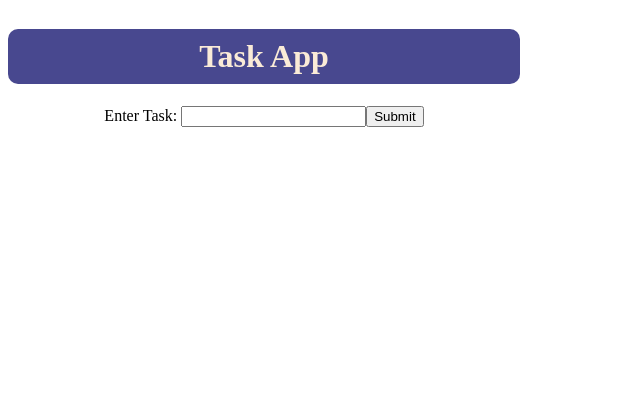
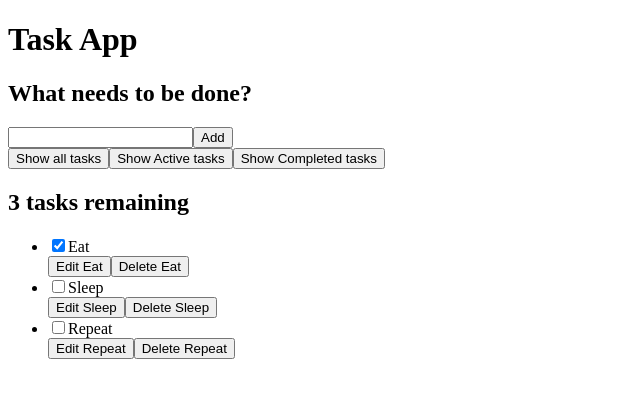
Before and after one commit to SalamanderCtesiphon/task-app, a React (Create React App) app: page / in a window 1280 px wide. Shown: the top 398 px of the page, without its empty margins (0-640 px from the left). Built offline with nearby package versions, Linux system fonts and the light colour scheme.

Commit message:
copied the template from mdn react tutorial

```diff
--- a/src/App.css
+++ /dev/null
@@ -1,44 +0,0 @@
-li {
-    list-style-type: none;
-    margin: 0;
-
-}
-
-.App {
-    display: flex;
-    flex-direction: column;
-    align-items: center;
-    width: 40vw;
-    height: 100%;
-}
-
-h1 {
-   display: flex;
-   align-items: center;
-   justify-content: center;
-   background-color: rgb(72, 72, 143);
-   color: antiquewhite;
-   width: 40vw;
-   height: 55px;
-   border-radius: 10px;
-}
-
-.list {
-    display: flex;
-    flex-direction: column;
-    justify-content: flex-start;
-    width: 20vw;
-}
-
-.listItem {
-    display: flex;
-    align-items: center;
-    justify-content: space-between;
-    border: 1px solid black;
-    margin: 10px;
-    width: 20vw;
-    height: 45px;
-    border-radius: 10px;
-    padding: 8px;
-    box-shadow: 10px 5px 5px darkgrey;
-}
--- a/src/App.js
+++ b/src/App.js
@@ -1,72 +1,98 @@
-import React, { Component } from 'react';
-import uniqid from "uniqid";
-import Overview from './Overview';
-import './App.css';
 
-
-class App extends Component {
-  constructor(props) {
-    super(props);
-
-    this.state = {
-      task: {
-        text: '',
-        id: uniqid()
-      },
-      tasks: [],
-    };
-  }
-
-  handleChange = (e) => {
-    this.setState({
-      task: {
-        text: e.target.value,
-        id: this.state.task.id,
-      },
-    });
-  };
-
-  onSubmitTask = (e) => {
-    e.preventDefault();
-    this.setState({
-      tasks: this.state.tasks.concat(this.state.task),
-      task: {
-        text: '',
-        id: uniqid()
-      },
-    });
-  };
-
-  delTask = (id) => {
-    this.setState({
-      tasks: [...this.state.tasks.filter(task => task.id !== id)]
-    })
-  }
-
-  render() {
-    const { task, tasks } = this.state;
-
-    return (
-      <div className='App'>
-        <div><h1>Task App</h1></div>
-        <form onSubmit={this.onSubmitTask}>
-          <label htmlFor='taskInput'>Enter Task: </label>
-          <input
-            onChange={this.handleChange}
-            value={task.text}
-            type="text"
-            id="taskInput">
-          </input>
-          <button type='submit'>Submit</button>
-        </form>
-        <div className='list'>
-        <Overview tasks={tasks}
-        delTask={this.delTask}/>
-        </div>
+const App = (props) => {
+  return (
+    <div className="todoapp stack-large">
+      <h1>Task App</h1>
+      <form>
+        <h2 className="label-wrapper">
+          <label htmlFor="new-todo-input" className="labe_lg">
+            What needs to be done?
+          </label>
+        </h2>
+        <input
+          type="text"
+          id="new-todo-input"
+          className="input input_lg"
+          name="text"
+          autoComplete="off"
+        />
+        <button type="submit" className="btn btn_primary btn_lg">
+          Add
+        </button>
+      </form>
+      <div className="filters btn-group stack-exception">
+        <button type="button" className="btn toggle-btn" aria-pressed="true">
+          <span className="visually-hidden">Show </span>
+          <span>all</span>
+          <span className="visually-hidden"> tasks</span>
+        </button>
+        <button type="button" className="btn toggle-btn" aria-pressed="false">
+          <span className="visually-hidden">Show </span>
+          <span>Active</span>
+          <span className="visually-hidden"> tasks</span>
+        </button>
+        <button type="button" className="btn toggle-btn" aria-pressed="false">
+          <span className="visually-hidden">Show </span>
+          <span>Completed</span>
+          <span className="visually-hidden"> tasks</span>
+        </button>
       </div>
-    )
-  }
-
+      <h2 id="list-heading">3 tasks remaining</h2>
+      <ul
+        role="list"
+        className="todo-list stack-large stack-exception"
+        aria-labelledby="list-heading">
+        <li className="todo stack-small">
+          <div className="c-cb">
+            <input id="todo-0" type="checkbox" defaultChecked={true} />
+            <label className="todo-label" htmlFor="todo-0">
+              Eat
+            </label>
+          </div>
+          <div className="btn-group">
+            <button type="button" className="btn">
+              Edit <span className="visually-hidden">Eat</span>
+            </button>
+            <button type="button" className="btn btn__danger">
+              Delete <span className="visually-hidden">Eat</span>
+            </button>
+          </div>
+        </li>
+        <li className="todo stack-small">
+          <div className="c-cb">
+            <input id="todo-1" type="checkbox" />
+            <label className="todo-label" htmlFor="todo-1">
+              Sleep
+            </label>
+          </div>
+          <div className="btn-group">
+            <button type="button" className="btn">
+              Edit <span className="visually-hidden">Sleep</span>
+            </button>
+            <button type="button" className="btn btn__danger">
+              Delete <span className="visually-hidden">Sleep</span>
+            </button>
+          </div>
+        </li>
+        <li className="todo stack-small">
+          <div className="c-cb">
+            <input id="todo-2" type="checkbox" />
+            <label className="todo-label" htmlFor="todo-2">
+              Repeat
+            </label>
+          </div>
+          <div className="btn-group">
+            <button type="button" className="btn">
+              Edit <span className="visually-hidden">Repeat</span>
+            </button>
+            <button type="button" className="btn btn__danger">
+              Delete <span className="visually-hidden">Repeat</span>
+            </button>
+          </div>
+        </li>
+      </ul>
+    </div>
+  );
 }
 
-export default App;
+export default App
--- a/src/index.js
+++ b/src/index.js
@@ -1,7 +1,7 @@
 import React from 'react';
 import ReactDOM from 'react-dom/client';
-import App from './App';
-import './App.css';
+import App from './App.js'
+
 
 
 
```
